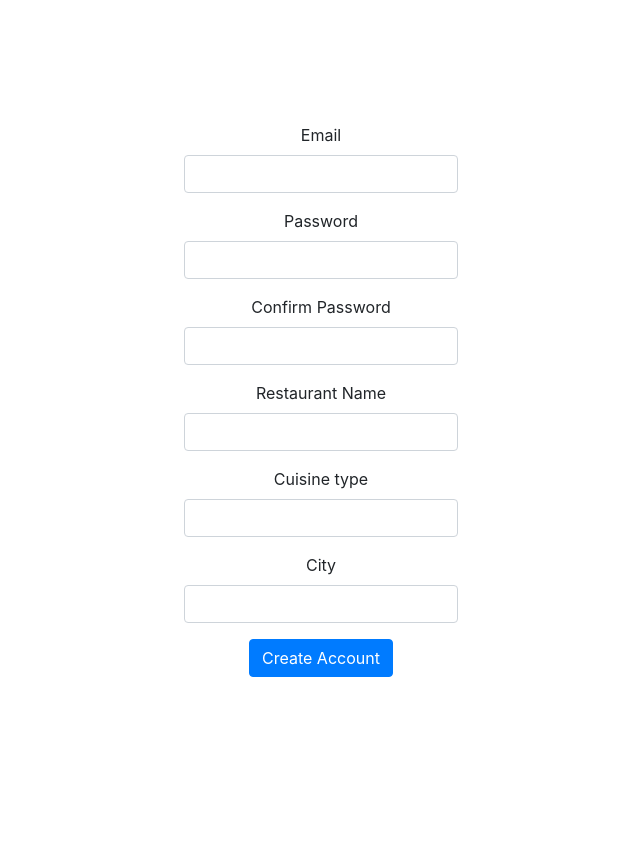
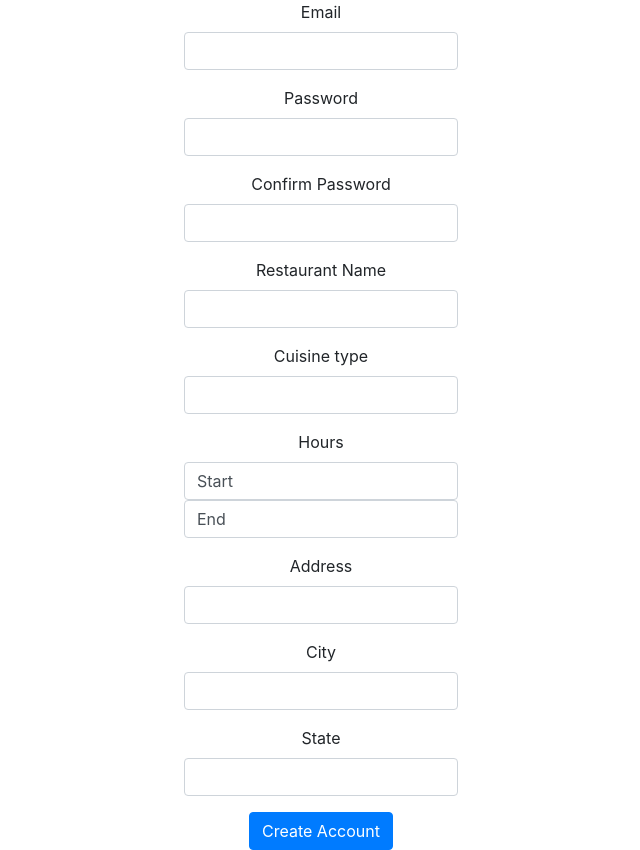
Before and after one commit to julioahurtado/Truck-d, a React (Create React App) app in the folder UI-Files/: page /vendor/signup in a window 1280 px wide. Shown: the whole page, without its empty margins (319-959 px from the left). Before the commit the page ends 800 px from the top, so only its background shows below. Built offline with nearby package versions, Linux system fonts and the light colour scheme.

Commit message:
new form info

```diff
--- a/UI-Files/src/modules/Vendor/components/VendorSignUp.tsx
+++ b/UI-Files/src/modules/Vendor/components/VendorSignUp.tsx
@@ -18,7 +18,11 @@ interface VendorSignUpProps {
     passwordConfirmField: any;
     restaurantField: any;
     cuisineField: any;
-    locationField: any;
+    addressField: any;
+    cityField: any;
+    stateField: any;
+    beginHoursField: any;
+    endHoursField: any;
  }
 
 
@@ -32,7 +36,11 @@ export class SignUp extends React.Component<VendorSignUpProps, VendorSignUpState
             passwordConfirmField: React.createRef(),
             restaurantField: React.createRef(),
             cuisineField: React.createRef(),
-            locationField: React.createRef()
+            addressField: React.createRef(),
+            cityField: React.createRef(),
+            stateField: React.createRef(),
+            beginHoursField: React.createRef(),
+            endHoursField: React.createRef()
         }
     }
 
@@ -89,11 +97,35 @@ export class SignUp extends React.Component<VendorSignUpProps, VendorSignUpState
                             <Form.Control ref={this.state.cuisineField} type="text">
                             </Form.Control>
                         </Form.Group>
+                        <Form.Group controlId='formBeginHours'>
+                            <Form.Label>
+                                Hours
+                            </Form.Label>
+                            <Form.Control ref={this.state.cuisineField} type="text" defaultValue='Start'>
+                            </Form.Control>
+                            <Form.Control ref={this.state.cuisineField} type="text" defaultValue='End'>
+                            </Form.Control>
+                        </Form.Group>
+
+                        <Form.Group controlId='formAddress'>
+                            <Form.Label>
+                                Address
+                            </Form.Label>
+                            <Form.Control ref={this.state.addressField} type="text">
+                            </Form.Control>
+                        </Form.Group>
                         <Form.Group controlId='formCity'>
                             <Form.Label>
                                 City
                             </Form.Label>
-                            <Form.Control ref={this.state.locationField} type="text">
+                            <Form.Control ref={this.state.cityField} type="text">
+                            </Form.Control>
+                        </Form.Group>
+                        <Form.Group controlId='formStatey'>
+                            <Form.Label>
+                                State
+                            </Form.Label>
+                            <Form.Control ref={this.state.stateField} type="text">
                             </Form.Control>
                         </Form.Group>
                         <Button variant="primary" type="button" onClick={() => this.handleSubmit()}>Create Account</Button>
```
Also changed, not shown: 1 other file (tests, documents, lock files or other folders).
